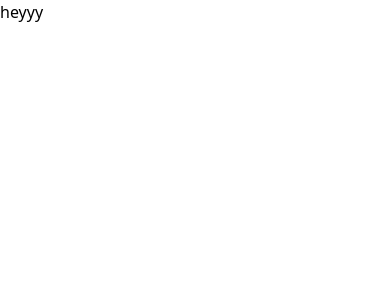
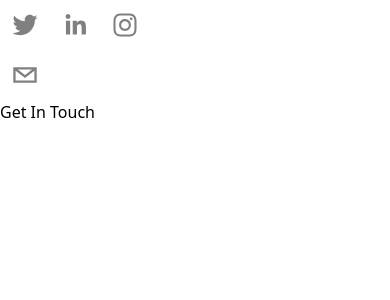
Before and after one commit to mr-abdellah/portfolio, a Next.js app: page / in a window 390 px wide. Shown: the top 300 px of the page. Built offline with nearby package versions, Linux system fonts and the light colour scheme.

Commit message:
add responsive hero

```diff
--- /dev/null
+++ b/components/Header/Header.tsx
@@ -0,0 +1,82 @@
+import { SocialIcon } from "react-social-icons";
+import { motion } from "framer-motion";
+
+type Props = {};
+
+const Header = (props: Props) => {
+  return (
+    <header className="flex justify-between items-start p-5 sticky top-0 max-w-7xl mx-auto z-20 xl:items-center">
+      <motion.div
+        initial={{
+          x: -500,
+          opacity: 0,
+          scale: 0.5,
+        }}
+        animate={{
+          x: 0,
+          opacity: 1,
+          scale: 1,
+        }}
+        transition={{
+          duration: 1.5,
+        }}
+        className="flex flex-row items-center"
+      >
+        {/* Social Icons */}
+        <SocialIcon
+          className="cursor-pointer"
+          url="https://twitter.com/belkaiduus"
+          target="_blank"
+          fgColor="gray"
+          bgColor="transparent"
+        />
+        <SocialIcon
+          className="cursor-pointer"
+          url="https://linkedin.com/in/belkaidus"
+          target="_blank"
+          fgColor="gray"
+          bgColor="transparent"
+        />
+        <SocialIcon
+          className="cursor-pointer"
+          url="https://instagram.com/abdou.coding"
+          target="_blank"
+          fgColor="gray"
+          bgColor="transparent"
+        />
+      </motion.div>
+
+      {/*  */}
+
+      <motion.div
+        initial={{
+          x: 500,
+          opacity: 0,
+          scale: 0.5,
+        }}
+        animate={{
+          x: 0,
+          opacity: 1,
+          scale: 1,
+        }}
+        transition={{
+          duration: 1.5,
+        }}
+        className="flex flex-row items-center text-gray-50 cursor-pointer"
+      >
+        <SocialIcon
+          network="email"
+          className="cursor-pointer"
+          target="_blank"
+          fgColor="gray"
+          bgColor="transparent"
+        />
+        <p className="uppercase hidden md:inline-flex text-sm text-gray-400">
+          Get In Touch
+        </p>
+      </motion.div>
+    </header>
+  );
+};
+
+export default Header;
--- a/package.json
+++ b/package.json
@@ -9,9 +9,11 @@
     "lint": "next lint"
   },
   "dependencies": {
+    "framer-motion": "^7.5.3",
     "next": "12.3.1",
     "react": "18.2.0",
-    "react-dom": "18.2.0"
+    "react-dom": "18.2.0",
+    "react-social-icons": "^5.15.0"
   },
   "devDependencies": {
     "@types/node": "18.8.3",
--- a/pages/index.tsx
+++ b/pages/index.tsx
@@ -1,5 +1,6 @@
 import type { NextPage } from 'next'
 import Head from 'next/head'
+import Header from '../components/Header/Header'
 
 const Home: NextPage = () => {
   return (
@@ -7,7 +8,7 @@
       <Head>
         <title>Abdellah Belkaid | Portfolio</title>
       </Head>
-      <h1 className='text-5xl text-blue-500'>heyyy</h1>
+      <Header />
     </div>
   )
 }
```
Also changed, not shown: 1 other file (tests, documents, lock files or other folders).
